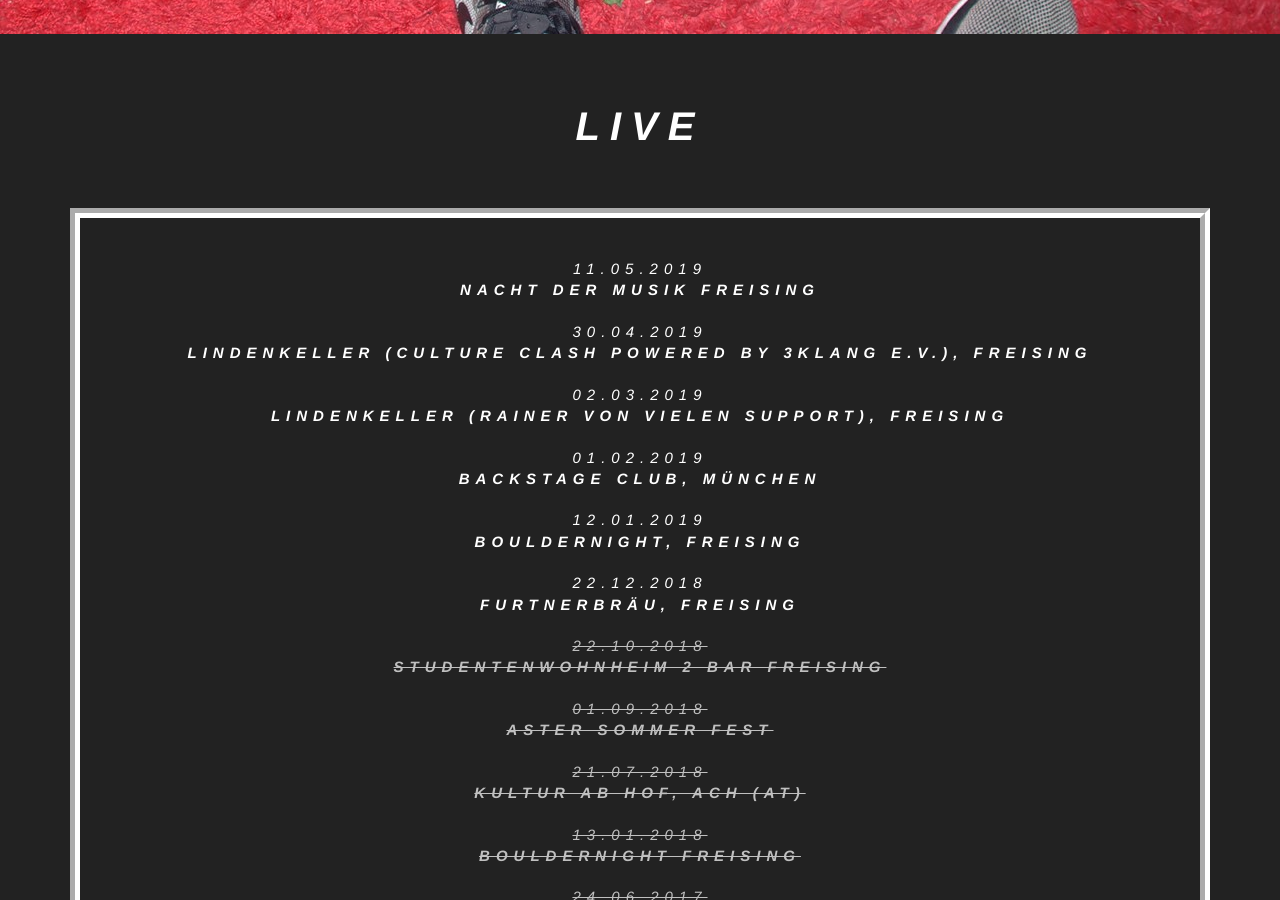
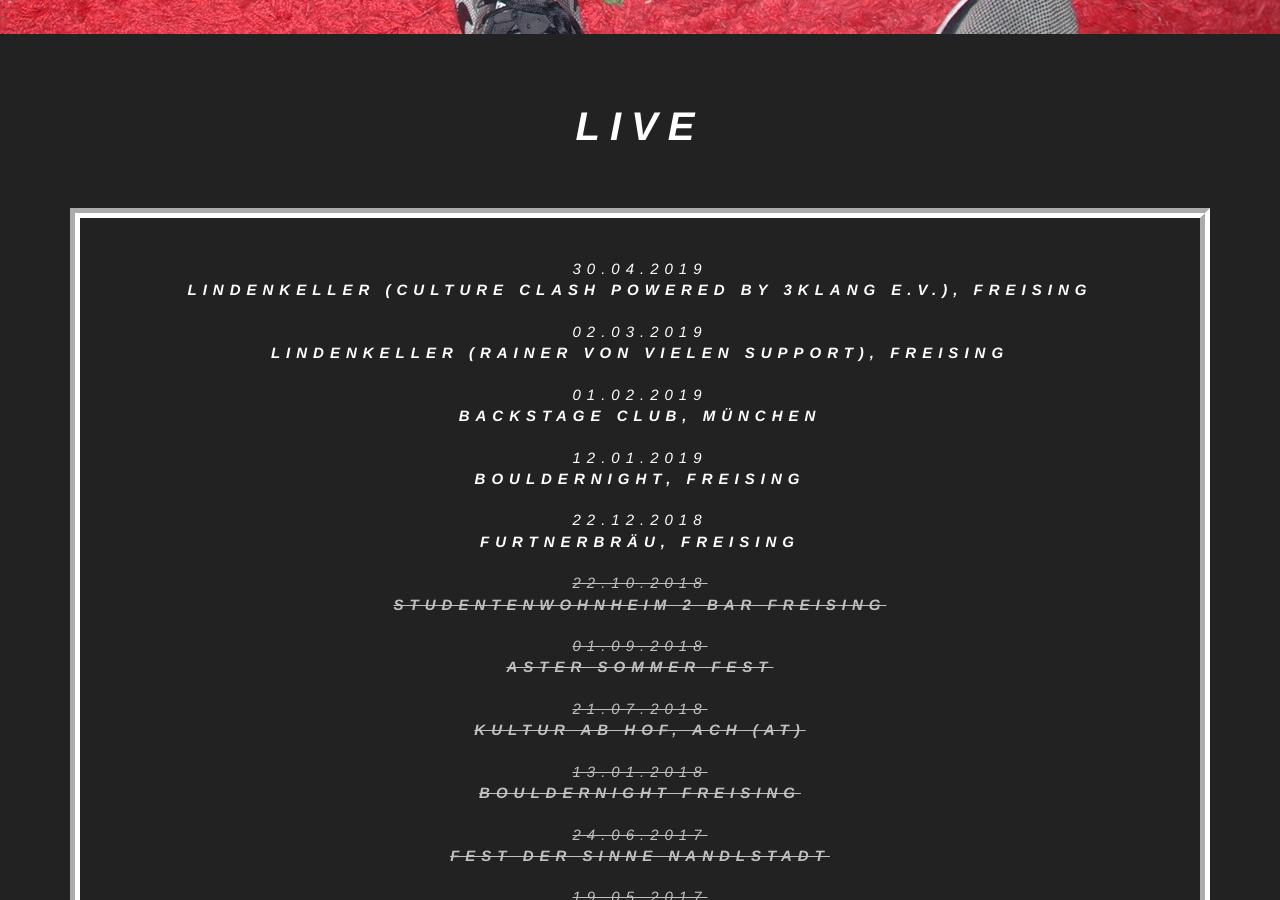
Before and after one commit to jabbadafunk/jabbadafunk.github.io, a Jekyll site: the page built from index.html, in a window 1280 px wide and 900 px high, scrolled down 866 px. Built offline with Jekyll 4.4.1, drawn with Linux system fonts in a browser that asks for light colours.

Commit message:
Update from Forestry.io - Updated gigs.yml

```diff
--- a/_data/gigs.yml
+++ b/_data/gigs.yml
@@ -1,7 +1,4 @@
 ---
-- location: Nacht der Musik Freising
-  date: 11.05.2019
-  completed: false
 - location: Lindenkeller (Culture Clash powered by 3Klang e.V.), Freising
   date: 30.04.2019
   completed: false
```
